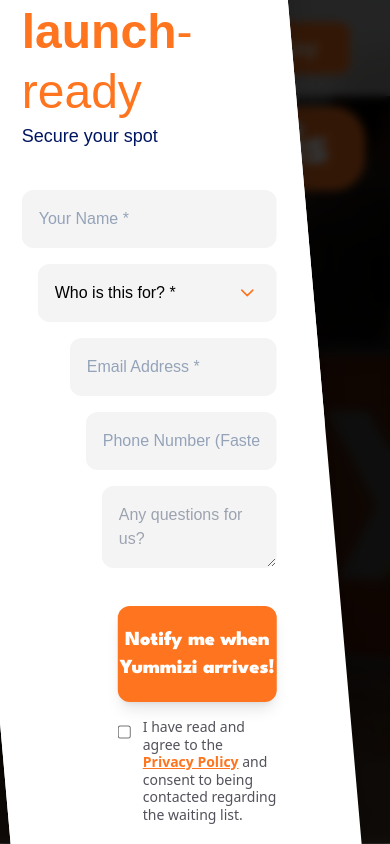
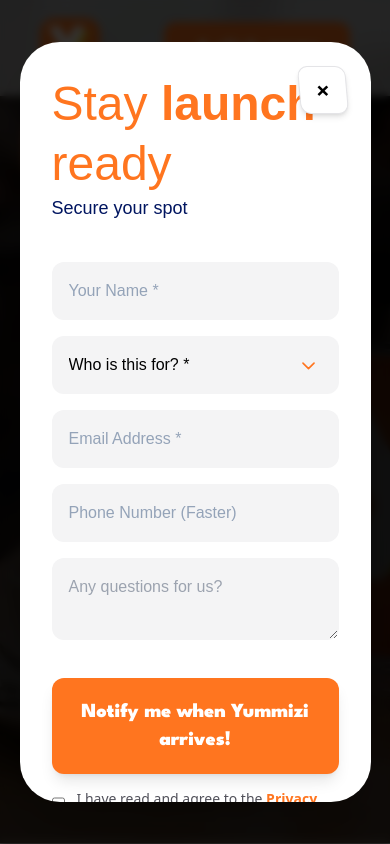
Before and after one commit to PieroEngineer/ymz-landing-page, a plain HTML site: page index.html in a window 390 px wide. Shown: the top 844 px of the page. Drawn offline with nearby package versions, Linux system fonts and the light colour scheme; a web font is replaced by a local one.

Commit message:
fix: the form's height now fits in small monitors (no phone screen yet)

```diff
--- a/index.html
+++ b/index.html
@@ -311,7 +311,7 @@
 
     <div id="form-overlay" class="fixed inset-0 bg-black/80 backdrop-blur-sm z-[200] opacity-0 pointer-events-none transition-opacity duration-500 flex items-center justify-center">
         <div id="form-modal" class="relative w-[90%] max-w-5xl bg-white shadow-2xl flex overflow-hidden origin-bottom"
-            style="min-height: 650px; border-radius: 40px; transform: skewX(5deg);">
+            style="max-height: 90vh; overflow-y: auto; border-radius: 40px; transform: skewX(5deg);">
 
             <div class="flex w-full h-full" style="transform: skewX(-5deg);">
 
--- a/script.js
+++ b/script.js
@@ -246,18 +246,18 @@ function initLeadForm() {
     const formVisual = document.querySelector("#form-visual");
     const waitlistBtn = document.querySelector("nav button");
 
+    // Inside function initLeadForm() -> const openModal = () => {
     const openModal = () => {
-        // Prevent background scroll
         document.body.style.overflow = 'hidden';
         overlay.classList.remove('pointer-events-none');
 
         const tl = gsap.timeline();
         tl.to(overlay, { opacity: 1, duration: 0.4 })
-          .fromTo(modal,
-            { y: 1000, opacity: 0, scale: 0.9 },
-            { y: 0, opacity: 1, scale: 1, duration: 0.8, ease: "back.out(1.2)" },
+        .fromTo(modal,
+            { y: "100%", opacity: 0, scale: 0.9 }, // Changed 1000 to "100%"
+            { y: "0%", opacity: 1, scale: 1, duration: 0.8, ease: "back.out(1.2)" },
             "-=0.2"
-          );
+        );
     };
 
     const closeModal = () => {
--- a/style.css
+++ b/style.css
@@ -304,20 +304,29 @@ h1, h2, h3 {
 }
 
 /* -------------------- WAITLIST FORM MODAL -------------------- */
+
+/* Prevent the form from feeling cramped on mobile */
+@media (max-width: 1024px) {
+    .form-group {
+        margin-left: 0 !important;
+    }
+    #form-modal {
+        transform: skewX(0deg) !important; /* Remove skew on mobile for better fit */
+        flex-direction: column;
+    }
+    #form-modal > div {
+        transform: skewX(0deg) !important;
+    }
+    .lg\:w-3\/5 {
+        width: 100% !important;
+        padding: 2rem !important;
+    }
+}
+
 /* FORM MODAL STYLES */
-#form-modal {
-    /* Remove translate from here to let GSAP handle vertical positioning */
-    transform: skewX(5deg);
-    display: flex;
-    background-color: white;
-}
 
 #form-modal p {
     margin-bottom: 2.5rem; /* Creates separation between 'Secure your spot' and inputs */
-}
-
-.form-group {
-    transition: margin 0.4s ease-in-out;
 }
 
 #waitlist-form input,
@@ -338,17 +347,18 @@ h1, h2, h3 {
 #form-visual {
     position: absolute;
     height: 100%;
-    width: 140%; /* Excess width to cover the skew angle */
+    width: 140%;
     right: 0;
     left: auto;
     object-fit: cover;
-    opacity: 1; /* Initial state */
-    transition: none; /* We will let GSAP handle the transition for better control */
+    opacity: 1;
 }
 
+/* Ensure the image panel scales correctly with the flexible modal height */
 .lg\:block.w-2\/5.bg-\[#001560\] {
     position: relative;
     overflow: hidden;
+    min-height: 100%; /* Ensures the blue side stays full height */
 }
 
 .hidden.lg\:block.w-2\/5.bg-\[#001560\] {
```
